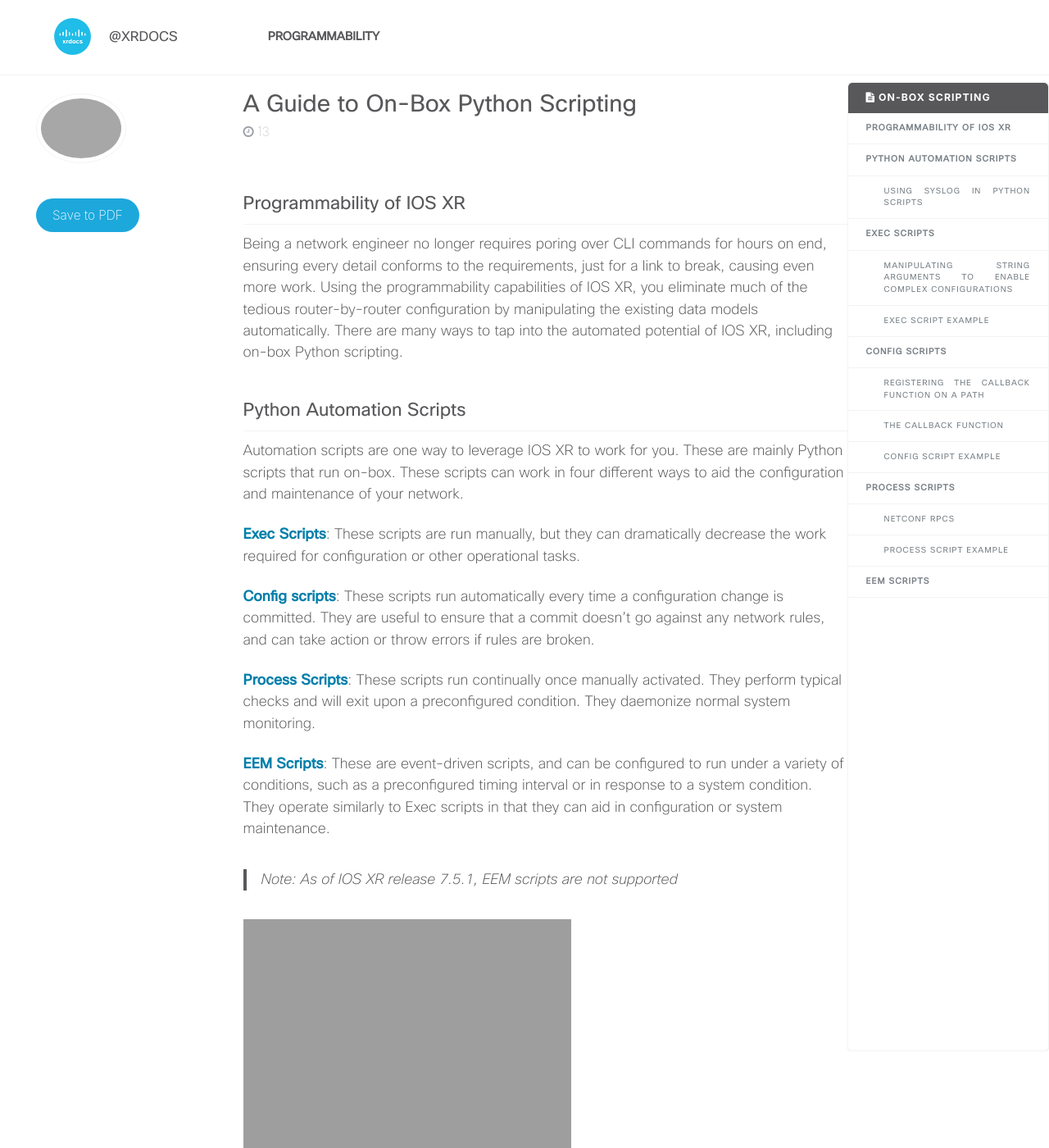
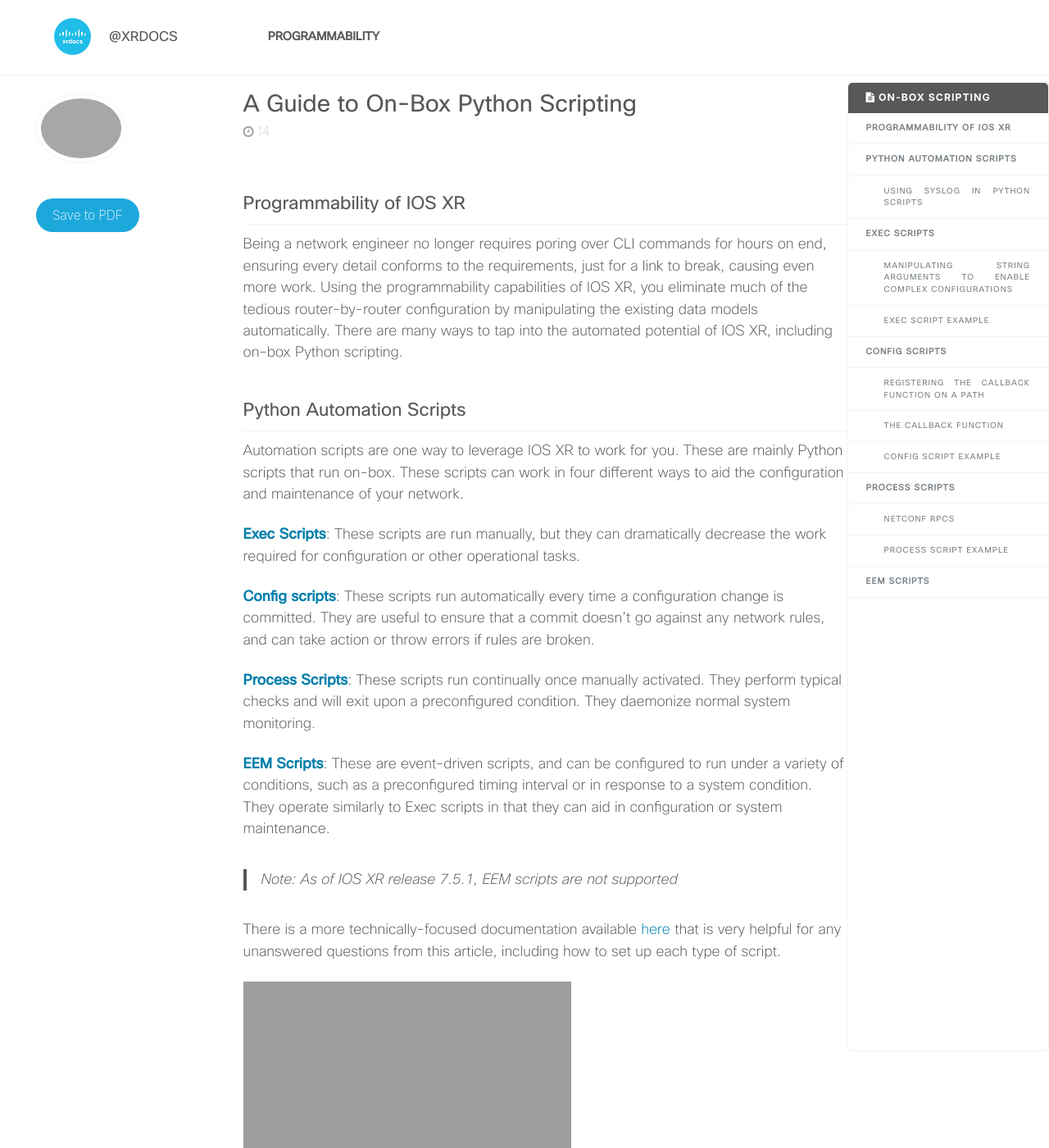
Before and after one commit to xrdocs/programmability, a Jekyll site: the page built from _tutorials/2022-07-20-a-guide-to-on-box-python-scripting.md, in a window 1280 px wide and 1400 px high. Shown: the whole window at 82% size. Built offline with Jekyll 4.4.1, drawn with Linux system fonts in a browser that asks for light colours; comment, search, counter and statistics services are not loaded.

Commit message:
Update 2022-07-20-a-guide-to-on-box-python-scripting.md

```diff
--- a/_tutorials/2022-07-20-a-guide-to-on-box-python-scripting.md
+++ b/_tutorials/2022-07-20-a-guide-to-on-box-python-scripting.md
@@ -28,6 +28,8 @@ Automation scripts are one way to leverage IOS XR to work for you. These are mai
 [**EEM Scripts**](#eem-scripts): These are event-driven scripts, and can be configured to run under a variety of conditions, such as a preconfigured timing interval or in response to a system condition. They operate similarly to Exec scripts in that they can aid in configuration or system maintenance.
 
 > Note: As of IOS XR release 7.5.1, EEM scripts are not supported
+
+There is a more technically-focused documentation available [here](https://testing-developer.cisco.com/pubhub/docs/3390/new/#!config-validation-python-package-api/config-validation-api) that is very helpful for any unanswered questions from this article, including how to set up each type of script.
 
 ![Scripts](https://xrdocs.github.io/xrdocs-images/assets/images/pickhardt-scripts.png)
 
```
